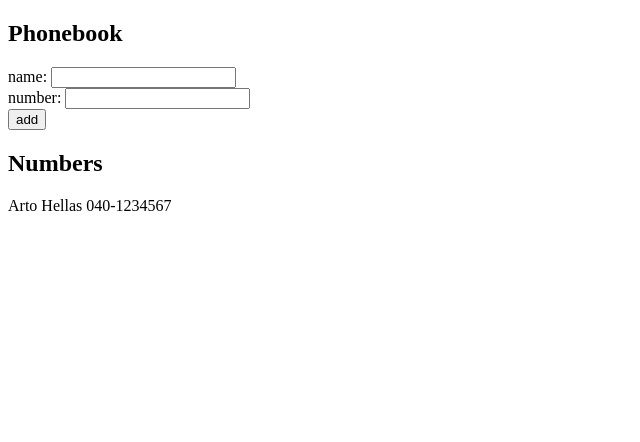
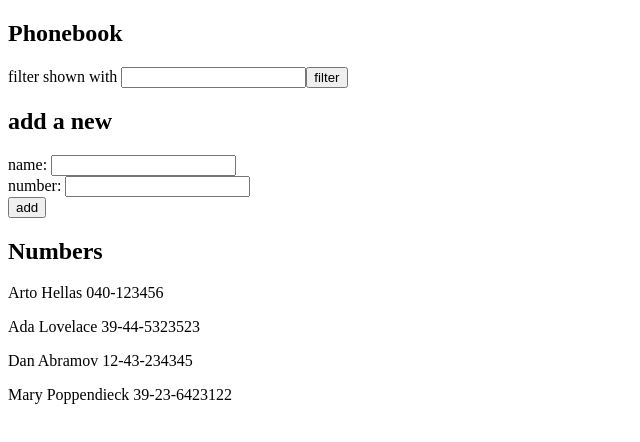
Before and after one commit to hollowayjenelle/full-stack-open-course, a React (Create React App) app in the folder part2/phonebook/: page / in a window 1280 px wide. Shown: the top 442 px of the page, without its empty margins (0-640 px from the left). Built offline with nearby package versions, Linux system fonts and the light colour scheme.

Commit message:
2.9 completed

```diff
--- a/part2/phonebook/src/App.js
+++ b/part2/phonebook/src/App.js
@@ -2,10 +2,18 @@
 
 const App = () => {
   const [persons, setPersons] = useState([
-    { name: 'Arto Hellas' ,  number: '040-1234567', id: 1}
+    { name: 'Arto Hellas', number: '040-123456', id: 1 },
+    { name: 'Ada Lovelace', number: '39-44-5323523', id: 2 },
+    { name: 'Dan Abramov', number: '12-43-234345', id: 3 },
+    { name: 'Mary Poppendieck', number: '39-23-6423122', id: 4 }
   ])
   const [newName, setNewName] = useState('')
   const [newNumber, setNewNumber] = useState('')
+  const [searchName, setSearchName] = useState('')
+  const [filteredPerson, setFilteredPerson] = useState([])
+  const allPersons = persons.map(person => <p key={person.id}>{person.name} {person.number}</p>)
+  const filteredPersons = filteredPerson.map(person => <p key={person.id}>{person.name} {person.number}</p>)
+  console.log(filteredPersons , 'work')
 
   const addPerson = (event) =>{
     event.preventDefault()
@@ -28,10 +36,24 @@
     setNewNumber(event.target.value)
   }
 
-  console.log(newName , persons)
+  const handleSearch = (event) => {
+    setSearchName(event.target.value)
+  }
+
+  const filterPhoneBook = () => {
+    const personsCopy = [...persons]
+    const filtered = personsCopy.filter((person) => person.name.toLowerCase().includes(searchName.toLowerCase()))
+    setFilteredPerson(filtered)
+  }
+
   return (
     <div>
       <h2>Phonebook</h2>
+      <div>
+        filter shown with <input value={searchName} onChange={handleSearch}/>
+        <button onClick={filterPhoneBook}>filter</button>
+      </div>
+      <h2>add a new</h2>
       <form onSubmit={addPerson}>
         <div>
           name: <input value={newName} onChange={handleNameChange}/>
@@ -44,7 +66,7 @@
         </div>
       </form>
       <h2>Numbers</h2>
-      {persons.map(person => <p key={person.id}>{person.name} {person.number}</p>)}
+      {searchName === '' ? allPersons : filteredPersons}
     </div>
   )
 }
```
